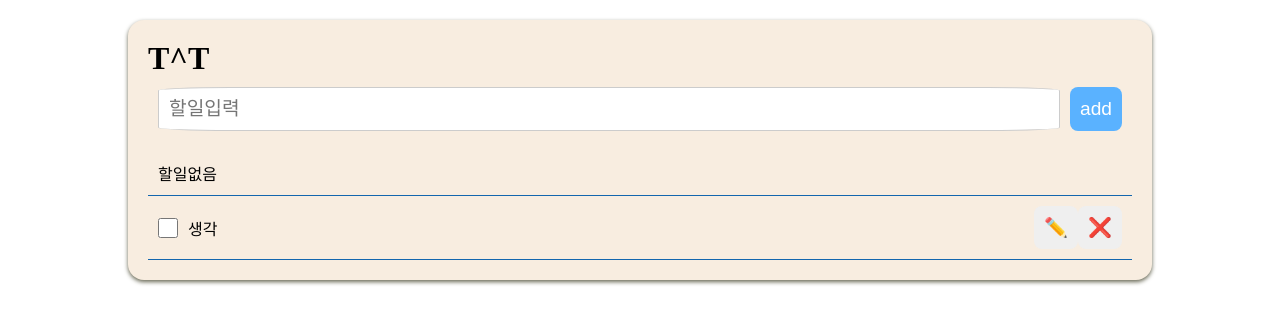
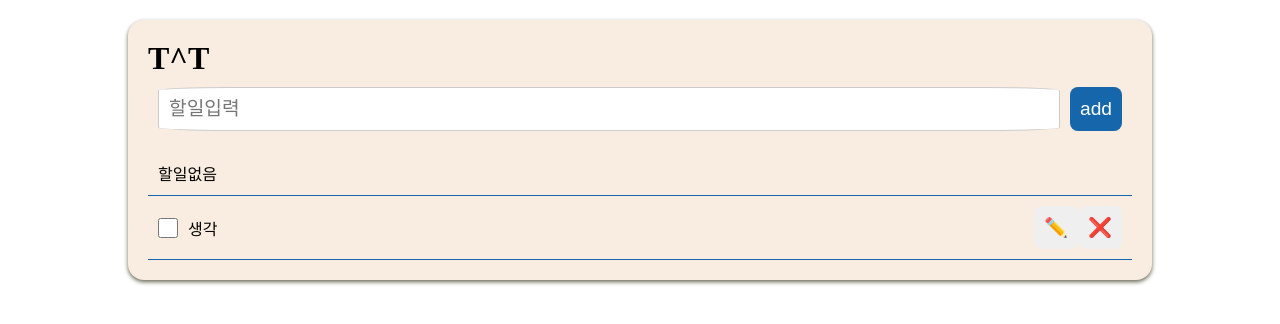
Before and after one commit to wonbean08/Programming_3300, a React (Vite) app: page / in a window 1280 px wide. Shown: the top 324 px of the page. Built offline with nearby package versions, Linux system fonts and the light colour scheme.

Commit message:
TodoListApp h1 -> TodoHeader, form -> TodoAdder, li -> TodoItem, ul -> TodoList

```diff
--- a/src/TodoListApp.jsx
+++ b/src/TodoListApp.jsx
@@ -2,24 +2,17 @@ import './todoList.css'
 import TodoItemEmpty from './components/TodoItemEmpty.jsx'
 import Button from './components/Button.jsx'
 import Checkbox from './components/Checkbox.jsx'
+import TodoHeader from './components/TodoHeader.jsx'
+import TodoAdder from './components/TodoAdder.jsx'
+import TodoItem from './components/TodoItem.jsx'
+import TodoList from './components/TodoList.jsx'
 
 function TodoListApp() {
     return (
         <div className="todo">
-            <h1 className="todo_title">T^T</h1>
-            <form className="todo_form">
-                <input type="text" placeholder="할일입력" className="todo_input"/>
-                <Button className="todo_button todo_button--add" type="submit">add</Button>
-            </form>
-
-            <ul className="todo_list">
-                <TodoItemEmpty/>
-                <li className="todo_item">
-                    <Checkbox id="1"/>
-                    <Button className="todo_button todo_button--edit">✏️</Button>
-                    <Button className="todo_button todo_button--delete">❌</Button>
-                </li>
-            </ul>
+            <TodoHeader/>
+            <TodoAdder/>
+            <TodoList/>
         </div>
     );
 }
--- /dev/null
+++ b/src/components/TodoAdder.jsx
@@ -0,0 +1,14 @@
+import Button from "./Button"
+
+
+export default function TodoAdder() {
+    return (
+        <>
+            <form className="todo_form">
+                <input type="text" placeholder="할일입력" className="todo_input" />
+                <Button className="todo_button todo_button--add" type="submit">add</Button>
+            </form>
+
+        </>
+    )
+}
--- /dev/null
+++ b/src/components/TodoHeader.jsx
@@ -0,0 +1,7 @@
+export default function TodoHeader(){
+    return(
+        <>
+        <h1 className="todo_title">T^T</h1>
+        </>
+    )
+};
--- /dev/null
+++ b/src/components/TodoItem.jsx
@@ -0,0 +1,14 @@
+import Checkbox from "./Checkbox"
+import Button from "./Button"
+
+export default function TodoItem() {
+    return (
+        <>
+            <li className="todo_item">
+                <Checkbox id="1" />
+                <Button className="todo_button todo_button--edit">✏️</Button>
+                <Button className="todo_button todo_button--delete">❌</Button>
+            </li>
+        </>
+    )
+};
--- /dev/null
+++ b/src/components/TodoList.jsx
@@ -0,0 +1,13 @@
+import TodoItemEmpty from "./TodoItemEmpty"
+import TodoItem from "./TodoItem"
+
+export default function TodoList() {
+    return (
+        <>
+            <ul className="todo_list">
+                <TodoItemEmpty />
+                <TodoItem />
+            </ul>
+        </>
+    )
+}
--- a/src/todoList.css
+++ b/src/todoList.css
@@ -33,7 +33,7 @@
 }
 
 .todo_button--add{
-    background-color: rgb(90, 178, 255);
+    background-color: rgb(22, 102, 172);
 }
 
 .todo_item{
```
